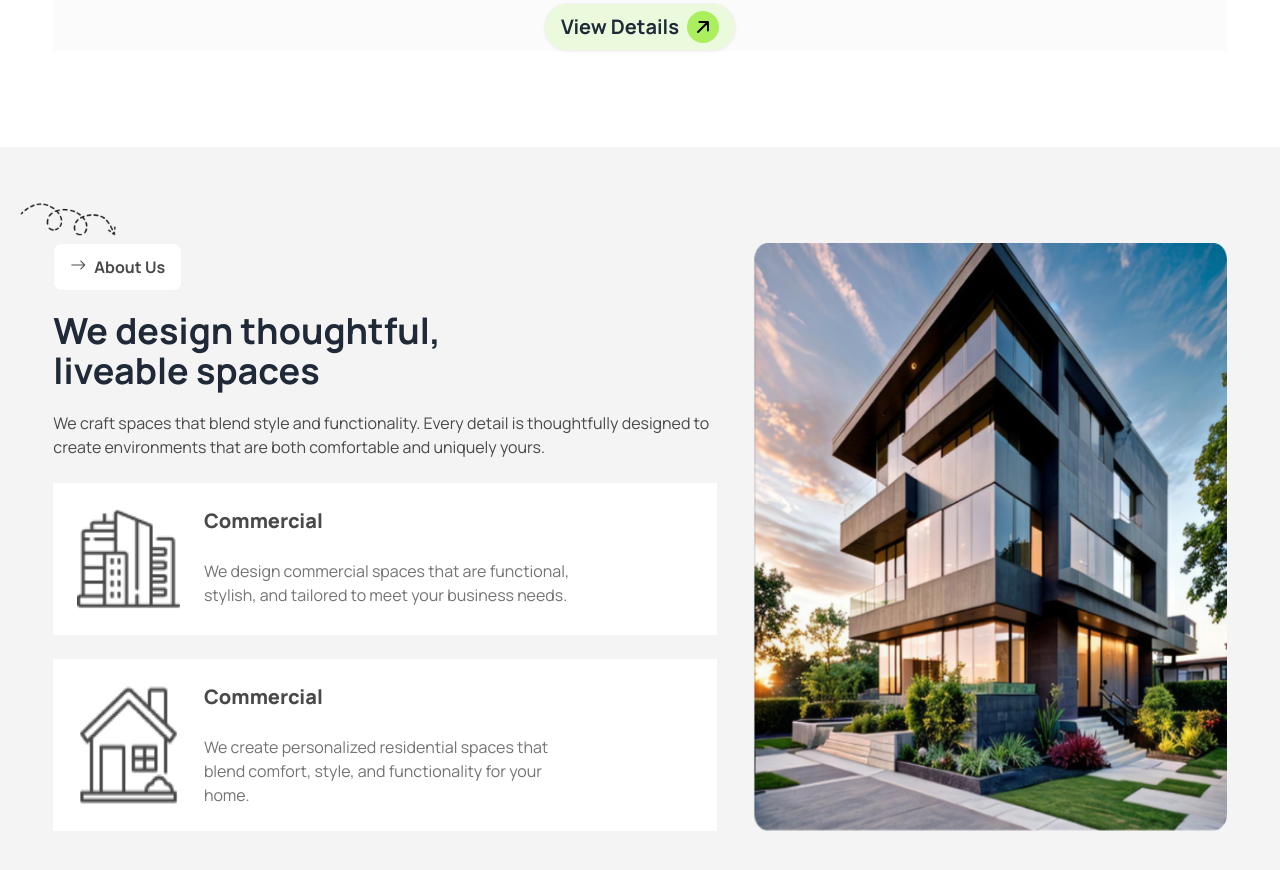
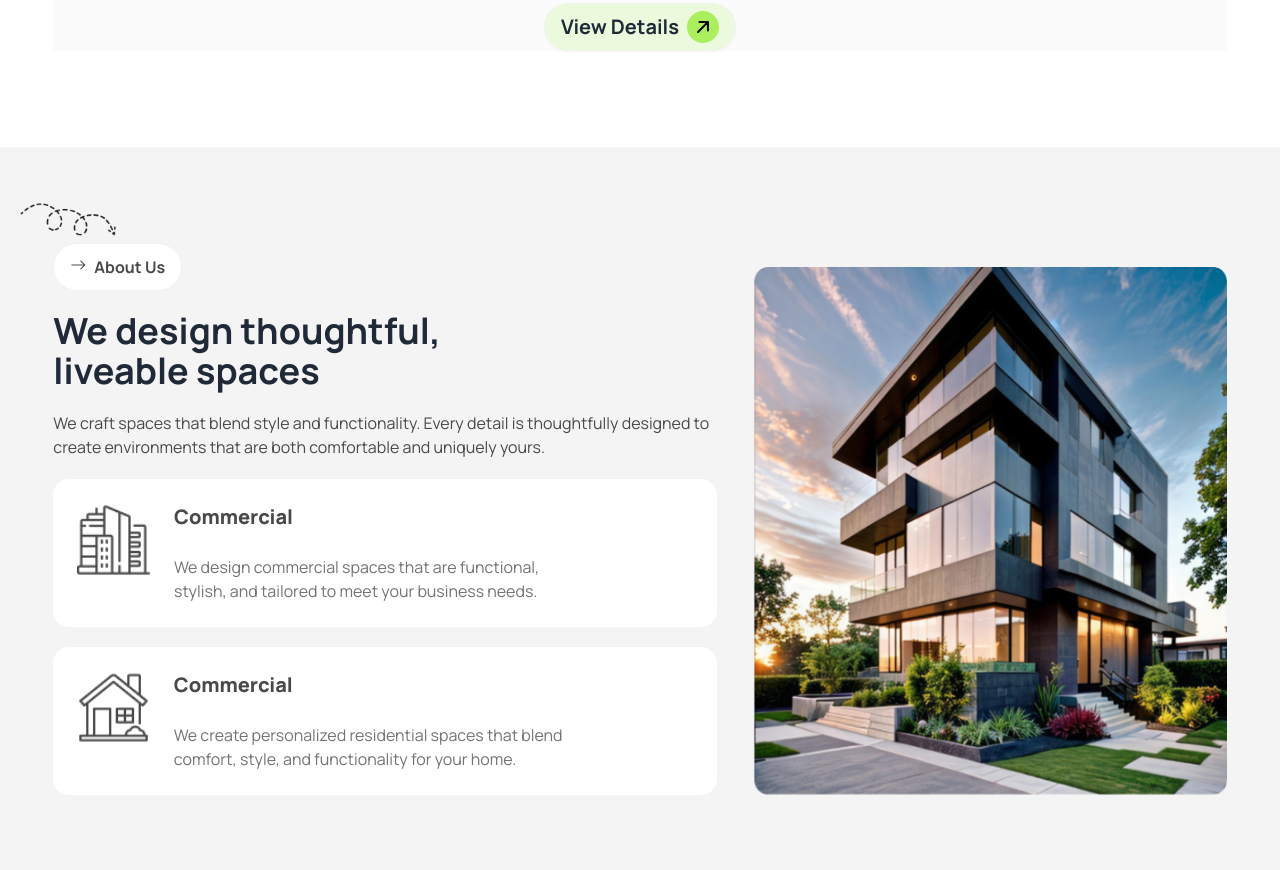
Before and after one commit to IamSAShuvo/batch10-assignment3, a plain HTML site: page index.html in a window 1280 px wide. Shown: the part 716-1586 px from the top of the page. Drawn offline with nearby package versions, Linux system fonts and the light colour scheme.

Commit message:
about section add with resposive

```diff
--- a/index.html
+++ b/index.html
@@ -1,4 +1,4 @@
-<!doctype html>
+<!DOCTYPE html>
 <html lang="en" data-theme="light">
   <head>
     <meta charset="UTF-8" />
@@ -203,7 +203,7 @@
 
       <!-- Banner Section Start -->
       <section
-        class="bg-backgroundOdd w-11/12 mx-auto flex flex-col gap-4 lg:gap-7 lg:items-center mb-24"
+        class="bg-backgroundOdd w-11/12 mx-auto flex flex-col gap-4 lg:gap-7 lg:items-center lg:mb-24 mb-12"
       >
         <img
           class="w-3/5 mx-auto"
@@ -250,6 +250,7 @@
     </header>
     <!-- Header Section End -->
 
+    <!-- Main Section Start -->
     <main>
       <section class="bg-backgroundEven lg:relative">
         <img
@@ -257,57 +258,74 @@
           src="./assets/Vector.png"
           alt=""
         />
-        <article class="w-11/12 mx-auto flex justify-between gap-9 py-24">
-          <div class="w-7/12 flex flex-col gap-6">
-            <div class="space-y-5">
+
+        <!-- About Section - What we Design -->
+        <article
+          class="w-11/12 mx-auto space-y-6 lg:flex lg:items-stretch lg:gap-9 lg:py-24 py-9"
+        >
+          <div
+            class="lg:w-7/12 flex flex-col gap-5 items-center lg:items-start"
+          >
             <button
-                class="btn bg-white text-base font-bold text-textColorDesc shadow-none"
+              class="btn bg-white rounded-full text-base font-bold text-textColorDesc shadow-none"
             >
               <i class="bi bi-arrow-right mb-1"></i>About Us
             </button>
-              <h3 class="text-4xl font-bold">
+            <h3 class="text-2xl lg:text-4xl font-bold text-center lg:text-left">
               We design thoughtful, <br />
               liveable spaces
             </h3>
-              <p class="text-textColorDesc">
+            <p
+              class="text-textColorDesc text-sm lg:text-base text-center lg:text-left"
+            >
               We craft spaces that blend style and functionality. Every detail
               is thoughtfully designed to create environments that are both
               comfortable and uniquely yours.
             </p>
-            </div>
 
-            <div class="bg-white flex gap-6 p-6">
+            <div class="bg-white flex items-start gap-6 p-6 rounded-2xl">
               <img class="w-2/12" src="./assets/commercial.png" alt="" />
               <div>
-                <h3 class="text-xl font-extrabold text-textColorDesc mb-6">
+                <h3
+                  class="text-base lg:text-xl font-extrabold text-textColorDesc mb-4 lg:mb-6"
+                >
                   Commercial
                 </h3>
-                <p class="text-textColorDesc2 w-96">
+                <p class="text-base text-textColorDesc2 lg:w-3/4">
                   We design commercial spaces that are functional, stylish, and
                   tailored to meet your business needs.
                 </p>
               </div>
             </div>
 
-            <div class="bg-white flex gap-6 p-6">
+            <div class="bg-white flex items-start gap-6 p-6 rounded-2xl">
               <img class="w-2/12" src="./assets/residential.png" alt="" />
               <div>
-                <h3 class="text-xl font-extrabold text-textColorDesc mb-6">
+                <h3
+                  class="text-xl font-extrabold text-textColorDesc mb-4 lg:mb-6"
+                >
                   Commercial
                 </h3>
-                <p class="text-textColorDesc2 w-96">
+                <p class="text-textColorDesc2 lg:w-3/4">
                   We create personalized residential spaces that blend comfort,
                   style, and functionality for your home.
                 </p>
               </div>
             </div>
           </div>
-          <div class="w-5/12">
-            <img class="h-full" src="./assets/Rectangle.png" alt="" />
+
+          <div class="lg:w-5/12">
+            <img class="h-full w-full" src="./assets/Rectangle.png" alt="" />
           </div>
         </article>
+        <!-- About Section End -->
+
+        <!-- How We work Section Start -->
+        <article></article>
       </section>
     </main>
+    <!-- Main Section End -->
+
     <footer></footer>
   </body>
 </html>
```
Lines whose indentation alone changed are shown as unchanged.
